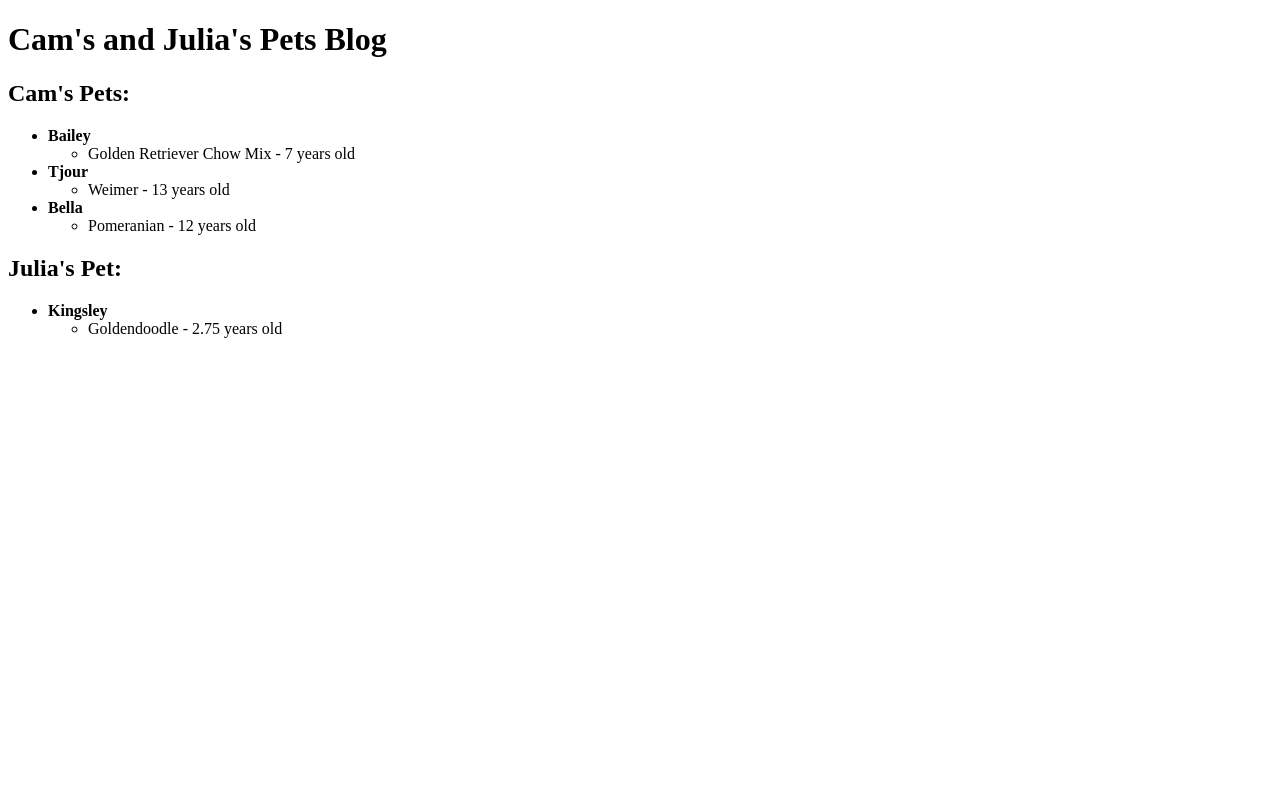
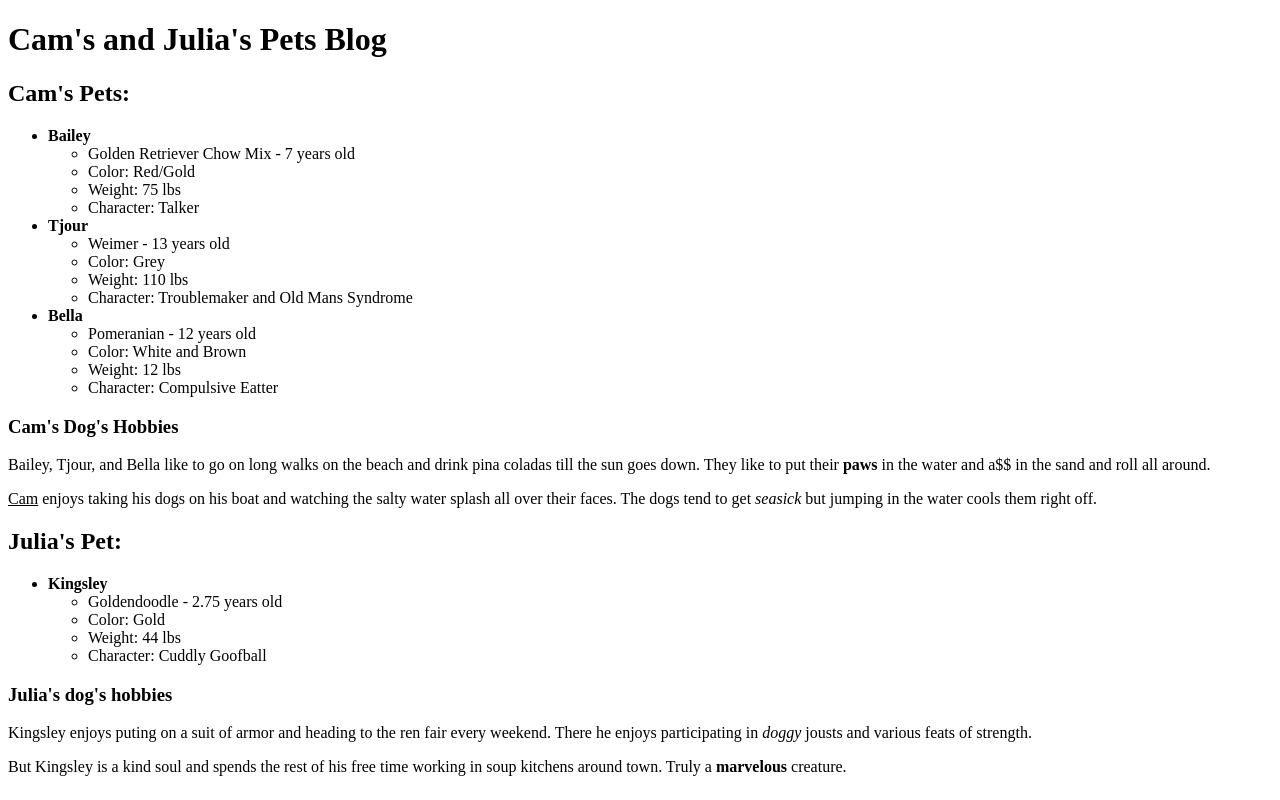
Before and after one commit to lstockburg/julias-pet-page, a plain HTML site: page pet-blog.html in a window 1280 px wide. Drawn offline with Linux system fonts and the light colour scheme.

Commit message:
added things to the pet page

```diff
--- a/pet-blog.html
+++ b/pet-blog.html
@@ -10,26 +10,44 @@
       <li><strong>Bailey</strong>
         <ul>
           <li>Golden Retriever Chow Mix - 7 years old</li>
+          <li>Color: Red/Gold</li>
+          <li>Weight: 75 lbs</li>
+          <li>Character: Talker</li>
         </ul>
       </li>
       <li><strong>Tjour</strong>
         <ul>
           <li>Weimer - 13 years old</li>
+          <li>Color: Grey</li>
+          <li>Weight: 110 lbs</li>
+          <li>Character: Troublemaker and Old Mans Syndrome</li>
         </ul>
       </li>
       <li><strong>Bella</strong>
         <ul>
           <li>Pomeranian - 12 years old</li>
+          <li>Color: White and Brown</li>
+          <li>Weight: 12 lbs</li>
+          <li>Character: Compulsive Eatter</li>
         </ul>
       </li>
     </ul>
+    <h3>Cam's Dog's Hobbies</h3>
+    <p>Bailey, Tjour, and Bella like to go on long walks on the beach and drink pina coladas till the sun goes down. They like to put their <strong>paws</strong> in the water and a$$ in the sand and roll all around.</p>
+    <p><u>Cam</u> enjoys taking his dogs on his boat and watching the salty water splash all over their faces. The dogs tend to get <em>seasick</em> but jumping in the water cools them right off.</p>
     <h2>Julia's Pet:</h2>
     <ul>
       <li><strong>Kingsley</strong>
         <ul>
           <li>Goldendoodle - 2.75 years old</li>
+          <li>Color: Gold</li>
+          <li>Weight: 44 lbs</li>
+          <li>Character: Cuddly Goofball</li>
         </ul>
       </li>
     </ul>
+    <h3>Julia's dog's hobbies</h3>
+    <p>Kingsley enjoys puting on a suit of armor and heading to the ren fair every weekend.  There he enjoys participating in <em>doggy</em> jousts and various feats of strength.</p>
+    <p>But Kingsley is a kind soul and spends the rest of his free time working in soup kitchens around town.  Truly a <strong>marvelous</strong> creature.</p>
   </body>
 </html>
```
Lines whose indentation alone changed are shown as unchanged.
